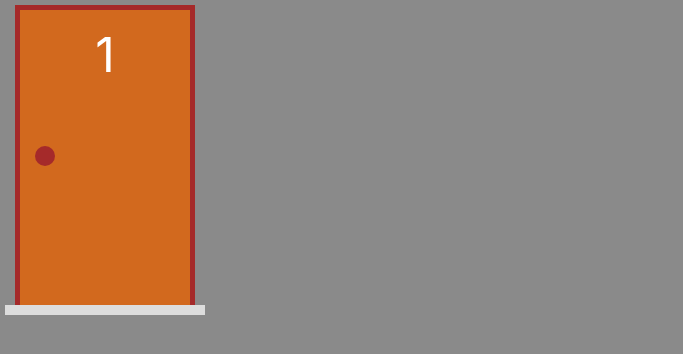
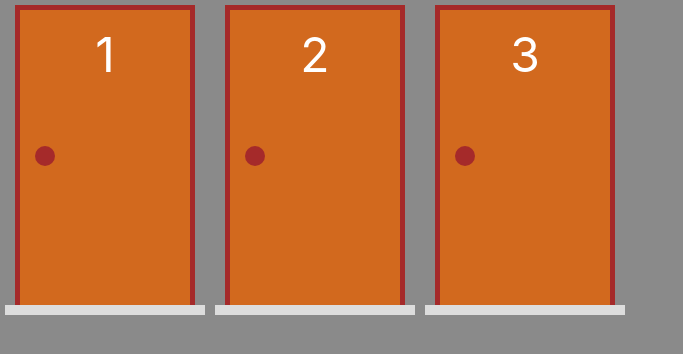
Before and after one commit to edsoncarlosdvp/cod3r-cursos-leonardo-leitao, a Next.js app in the folder game-doors/: page / in a window 1280 px wide. Shown: the top 354 px of the page, without its empty margins (0-683 px from the left). Built offline with nearby package versions, Linux system fonts and the light colour scheme.

Commit message:
Array Doors #02

```diff
--- a/game-doors/src/features/Doors.ts
+++ b/game-doors/src/features/Doors.ts
@@ -7,3 +7,18 @@ export function createDoors(qtd: number, selected: number): DoorModel[] {
         return new DoorModel(num, haveGif)
     })
 }
+
+export function refreshDoors(
+    doors: DoorModel[],
+    doorModify: DoorModel
+): DoorModel[] {
+    return doors.map(doorActual => {
+        const equalModify = doorActual.num === doorModify.num
+
+        if (equalModify) {
+            return doorModify
+        } else {
+            return doorModify.open() ? doorActual : doorActual.notSelected()
+        }
+    })
+}
--- a/game-doors/src/pages/index.tsx
+++ b/game-doors/src/pages/index.tsx
@@ -2,14 +2,20 @@ import { useState } from 'react'
 import { Door } from '../components/Door'
 import DoorModel from '../model/DoorModel'
 import { createDoors } from '@features/Doors'
-import { Container } from '../styles/home'
+import { Container } from '@styles/home'
 
 export default function Home(): JSX.Element {
-    const [p1, setP1] = useState(new DoorModel(1))
-    console.log(createDoors(4, 2))
+    const [doors, setDoors] = useState(createDoors(3, 2))
+
+    function renderDoors() {
+        return doors.map(doors => {
+            return <Door key={doors.num} value={doors} onChange={console.log} />
+        })
+    }
+
     return (
         <Container>
-            <Door value={p1} onChange={newDoor => setP1(newDoor)} />
+            {renderDoors()}
         </Container>
     )
 }
--- a/game-doors/tsconfig.json
+++ b/game-doors/tsconfig.json
@@ -19,6 +19,7 @@
         "paths": {
             "@components/*": ["./src/components/*"],
             "@features/*": ["./src/features/*"],
+            "@styles/*": ["./src/styles/*"],
             "@model/*": ["./src/model/*"]
         }
     },
```
